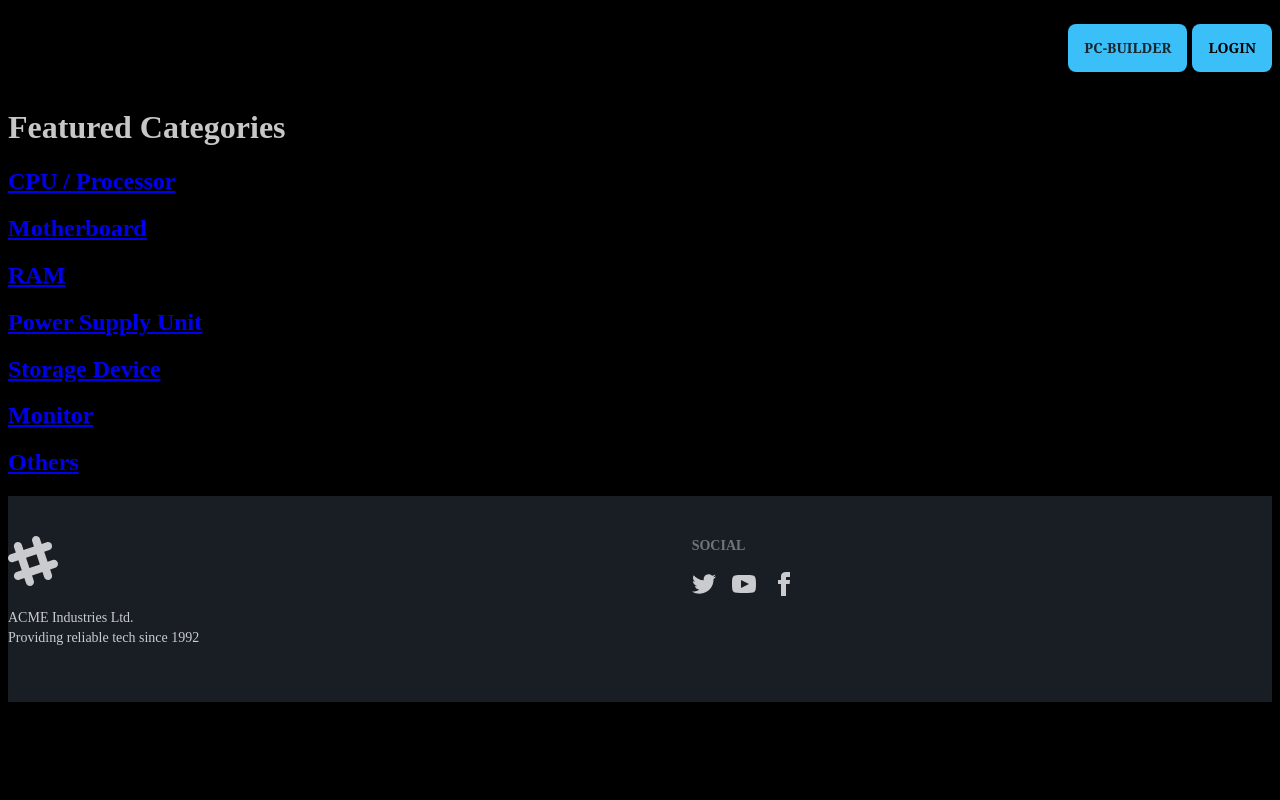
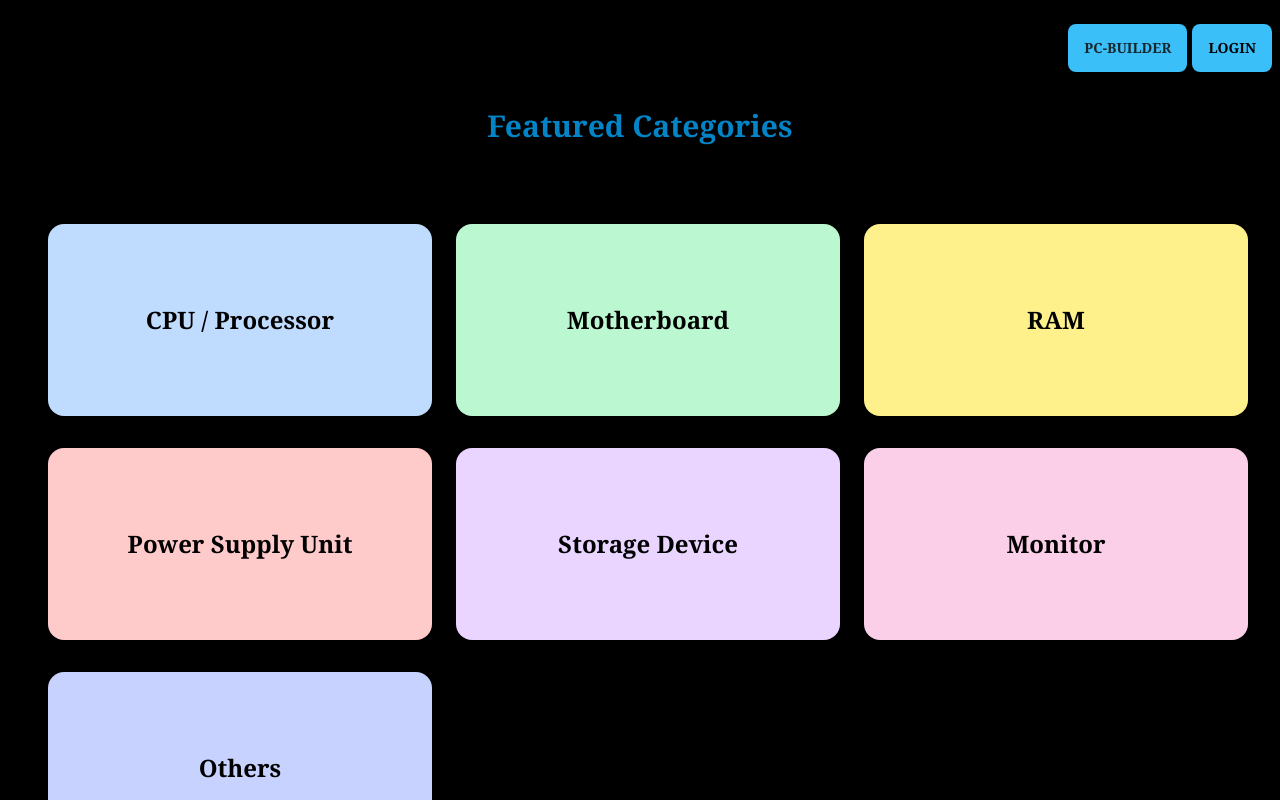
Before and after one commit to JubayerAhmmodShuvo/Pc_Builder, a Next.js app: page /featured in a window 1280 px wide. Shown: the top 800 px of the page. Built offline with nearby package versions, Linux system fonts and the light colour scheme; no server answers.

Commit message:
featured page creation done

```diff
--- a/src/components/Layout/Navbar.js
+++ b/src/components/Layout/Navbar.js
@@ -69,7 +69,7 @@ const Navbar = () => {
                   </li>
                   <li>
                     <Link
-                      href="/powersupply "
+                      href="/power-supply-unit "
                       style={{ textDecoration: "none", color: "black" }}
                     >
                       <items>Power Supply Unit</items>
@@ -77,7 +77,7 @@ const Navbar = () => {
                   </li>
                   <li>
                     <Link
-                      href="/storage "
+                      href="/storage-device "
                       style={{ textDecoration: "none", color: "black" }}
                     >
                       <items>Storage Device</items>
@@ -163,7 +163,7 @@ const Navbar = () => {
                   </li>
                   <li>
                     <Link
-                      href="/powersupply "
+                      href="/power-supply-unit "
                       style={{ textDecoration: "none", color: "white" }}
                     >
                       <items>Power Supply Unit</items>
@@ -171,7 +171,7 @@ const Navbar = () => {
                   </li>
                   <li>
                     <Link
-                      href="/storage "
+                      href="/storage-device "
                       style={{ textDecoration: "none", color: "white" }}
                     >
                       <items>Storage Device</items>
--- a/src/components/UI/Footer.js
+++ b/src/components/UI/Footer.js
@@ -1,11 +1,8 @@
 
 const Footer = () => {
   return (
-    <footer
-
-      className="footer  bg-neutral text-neutral-content py-10 min-w-full"
-    >
-      <div>
+    <footer className="footer  bg-neutral text-neutral-content py-10 min-w-full">
+      <div className="ml-24">
         <svg
           width="50"
           height="50"
@@ -18,12 +15,12 @@ const Footer = () => {
           <path d="M22.672 15.226l-2.432.811.841 2.515c.33 1.019-.209 2.127-1.23 2.456-1.15.325-2.148-.321-2.463-1.226l-.84-2.518-5.013 1.677.84 2.517c.391 1.203-.434 2.542-1.831 2.542-.88 0-1.601-.564-1.86-1.314l-.842-2.516-2.431.809c-1.135.328-2.145-.317-2.463-1.229-.329-1.018.211-2.127 1.231-2.456l2.432-.809-1.621-4.823-2.432.808c-1.355.384-2.558-.59-2.558-1.839 0-.817.509-1.582 1.327-1.846l2.433-.809-.842-2.515c-.33-1.02.211-2.129 1.232-2.458 1.02-.329 2.13.209 2.461 1.229l.842 2.515 5.011-1.677-.839-2.517c-.403-1.238.484-2.553 1.843-2.553.819 0 1.585.509 1.85 1.326l.841 2.517 2.431-.81c1.02-.33 2.131.211 2.461 1.229.332 1.018-.21 2.126-1.23 2.456l-2.433.809 1.622 4.823 2.433-.809c1.242-.401 2.557.484 2.557 1.838 0 .819-.51 1.583-1.328 1.847m-8.992-6.428l-5.01 1.675 1.619 4.828 5.011-1.674-1.62-4.829z"></path>
         </svg>
         <p>
-          ACME Industries Ltd.
+          <span className="text-2xl font-serif" > ACME Industries Ltd.</span>
           <br />
           Providing reliable tech since 1992
         </p>
       </div>
-      <div>
+      <div className="ml-24">
         <span className="footer-title">Social</span>
         <div className="grid grid-flow-col gap-4">
           <a>
--- a/src/pages/featured/index.js
+++ b/src/pages/featured/index.js
@@ -1,4 +1,4 @@
-
+import { useEffect, useState } from "react";
 import Link from "next/link";
 
 const featuredCategories = [
@@ -11,18 +11,71 @@ const featuredCategories = [
   { name: "Others", route: "others" },
 ];
 
+const cardColors = {
+  "CPU / Processor": "bg-blue-200",
+  Motherboard: "bg-green-200",
+  RAM: "bg-yellow-200",
+  "Power Supply Unit": "bg-red-200",
+  "Storage Device": "bg-purple-200",
+  Monitor: "bg-pink-200",
+  Others: "bg-indigo-200",
+};
+
+const hoverColors = {
+  "CPU / Processor": "bg-blue-400",
+  Motherboard: "bg-green-400",
+  RAM: "bg-yellow-400",
+  "Power Supply Unit": "bg-red-400",
+  "Storage Device": "bg-purple-400",
+  Monitor: "bg-pink-400",
+  Others: "bg-indigo-400",
+};
+
 const Featured = () => {
+  const [isClient, setIsClient] = useState(false);
+
+  useEffect(() => {
+    setIsClient(true);
+  }, []);
+
+
   return (
-    <div>
-      <h1>Featured Categories</h1>
-      <div className="category-grid">
-        {featuredCategories.map((category) => (
-          <Link key={category.route} href={`/featured/${category.route}`}>
-            <p className="category-card">
-              <h2>{category.name}</h2>
-            </p>
-          </Link>
-        ))}
+    <div  >
+      <h1 className="text-3xl text-sky-600 font-bold font-serif mb-8 text-center">
+        Featured Categories
+      </h1>
+      <div className="grid lg:grid-cols-3 items-center justify-center gap-y-8 lg:ml-10 my-20 ">
+        {featuredCategories.map((category) =>
+          isClient ? (
+            <Link className="no-underline" key={category.route} href={`/featured/${category.route}`}>
+              <div
+                className={`group card w-96 h-48 text-black flex items-center justify-center shadow-xl ${
+                  cardColors[category.name]
+                }`}
+              >
+                <div
+                  className={`group-hover:${
+                    hoverColors[category.name]
+                  } transition-colors duration-300 w-full h-full flex items-center justify-center hover:text-red-800`}
+                >
+                  <h2 className="text-2xl font-serif font-bold">
+                    {category.name}
+                  </h2>
+                </div>
+              </div>
+            </Link>
+
+          ) : (
+            <div
+              key={category.route}
+              className={`card w-96 h-48 text-black flex items-center justify-center shadow-xl ${
+                cardColors[category.name]
+              }`}
+            >
+              <h2 className="text-xl font-bold">{category.name}</h2>
+            </div>
+          )
+        )}
       </div>
     </div>
   );
--- a/tailwind.config.js
+++ b/tailwind.config.js
@@ -7,7 +7,9 @@ module.exports = {
     "./src/**/*.{js,ts,jsx,tsx,mdx}",
   ],
   theme: {
-    extend: {},
+    extend: {
+      backgroundColor: ["group", "group-hover"],
+    },
   },
   daisyui: {
     themes: [
@@ -20,8 +22,6 @@ module.exports = {
           accent: "#1FB2A6",
 
           neutral: "#191D24",
-
-
 
           info: "#3ABFF8",
 
```
